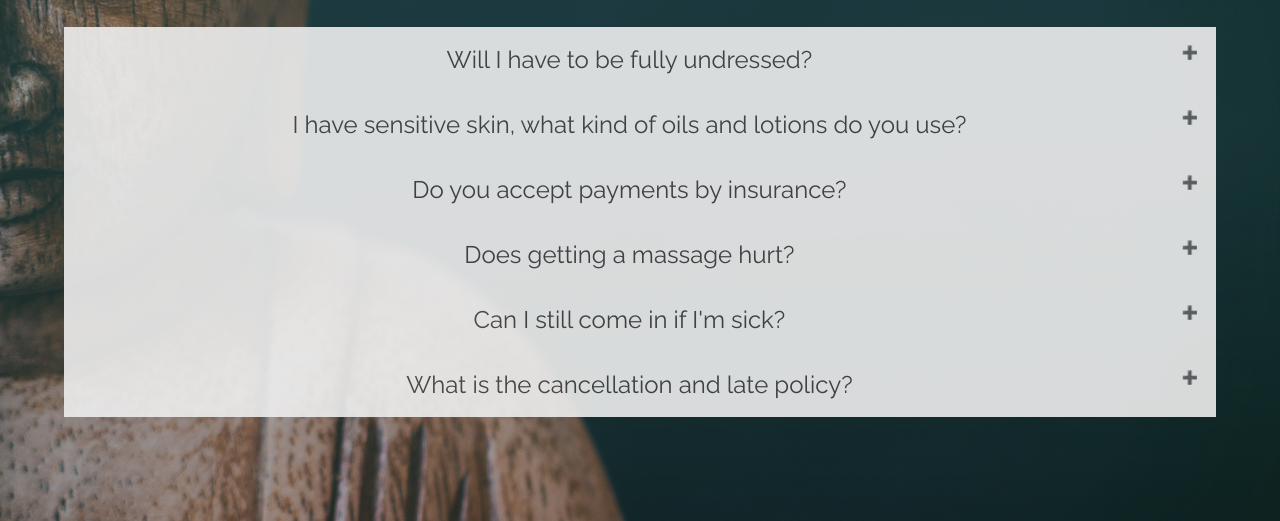
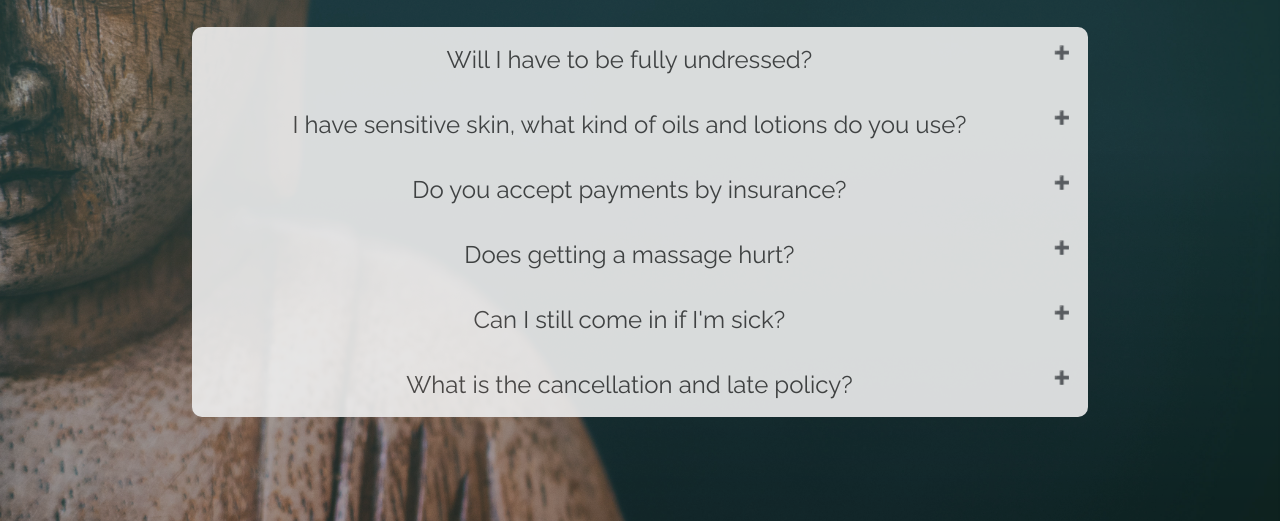
Before and after one commit to aimzOG/in-touch-massage, a website: page html/faq.html in a window 1280 px wide. Shown: the part 279-800 px from the top of the page. Drawn offline with Linux system fonts and the light colour scheme.

Commit message:
adds styles to accordion

```diff
--- a/styles/styles.scss
+++ b/styles/styles.scss
@@ -129,6 +129,16 @@ footer {
   font-family: $font-family-body;
   opacity: .9;
   overflow: scroll;
+  border-radius: 10px 10px 0 0;
+
+  :nth-child(11),
+  :last-child {
+    border-radius: 0 0 10px 10px;
+  }
+
+  :nth-child(11).active {
+    border-radius: 0;
+  }
 }
 
 button {
@@ -216,6 +226,10 @@ button.accordion.active:after {
   body {
     font-size: 30px;
   }
+
+  .accordion-container {
+    max-width: 70%;
+  }
 }
 
 /* Large devices (large desktops, 1200px and up) */
```
Also changed, not shown: dist/styles.css, 1 other file.
